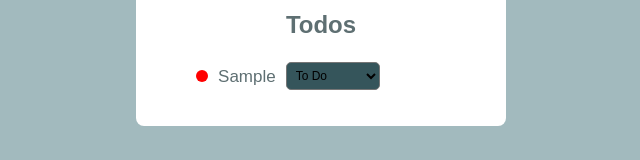
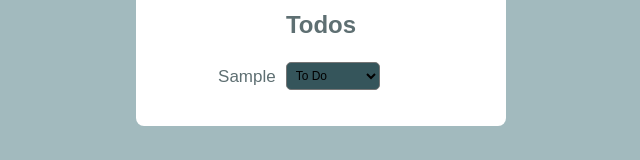
Before and after one commit to Nora-H01/react-todolist, a React (Vite) app in the folder react-todolist/: page / in a window 1280 px wide. Both pictures are taken after typing "Sample" into the empty fields and a click on the button "Add Todo". Shown: the part 460-620 px from the top of the page, without its empty margins (319-959 px from the left). Built offline with nearby package versions, Linux system fonts and the light colour scheme.

Commit message:
add delete button in ToDoList.jsx

```diff
--- a/react-todolist/src/ToDoList.jsx
+++ b/react-todolist/src/ToDoList.jsx
@@ -1,7 +1,7 @@
 import React from "react";
 import "./style.css";
 
-const TodoList = ({ todos, updateTodoState }) => {
+const TodoList = ({ todos, updateTodoState, deleteTodo }) => {
   return (
     <div className="todo-list-container">
       <h2>Todos</h2>
@@ -10,15 +10,13 @@ const TodoList = ({ todos, updateTodoState }) => {
           <li key={todo.id} className={`todo-item ${todo.state}`}>
             <div className="todo-item-content">
               <span
-                className="state-indicator"
-                style={{
-                  backgroundColor:
-                    todo.state === "done"
-                      ? "green"
-                      : todo.state === "in progress"
-                      ? "orange"
-                      : "red",
-                }}
+                className={`state-indicator ${
+                  todo.state === "done"
+                    ? "state-done"
+                    : todo.state === "in progress"
+                    ? "state-in-progress"
+                    : "state-to-do"
+                }`}
               ></span>
               {todo.name}
             </div>
@@ -31,6 +29,12 @@ const TodoList = ({ todos, updateTodoState }) => {
               <option value="in progress">In Progress</option>
               <option value="done">Done</option>
             </select>
+            {/* Display the delete button if the task has been completed  */}
+            {todo.state === "done" && (
+              <button onClick={() => deleteTodo(todo.id)} className="delete-btn">
+                X
+              </button>
+            )}
           </li>
         ))}
       </ul>
```
